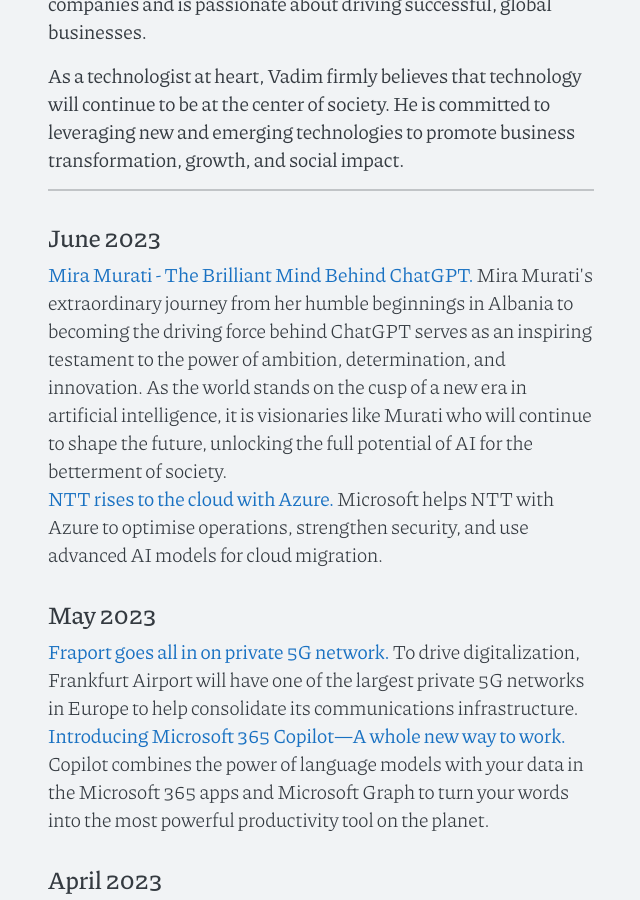
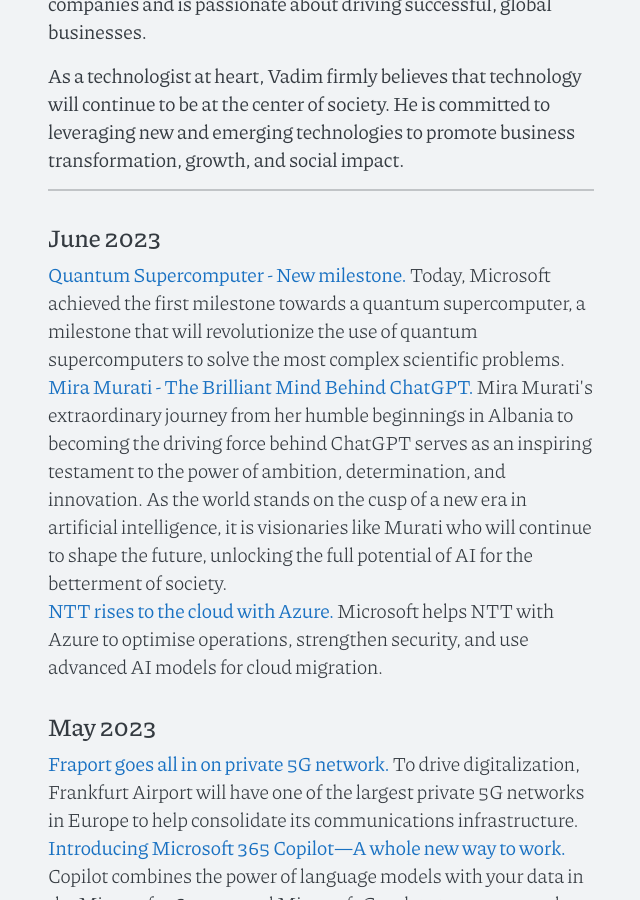
Before and after one commit to vadimzendejas/vadimzendejas.github.io, a Jekyll site: the page built from index.md, in a window 1280 px wide and 900 px high, scrolled down 1553 px. Shown: the whole window, without its empty margins (319-959 px from the left). Built offline with Jekyll 4.4.1, drawn with Linux system fonts in a browser that asks for light colours; some of the changed text lies outside the part shown.

Commit message:
Added 2023-06-22 Post

```diff
--- /dev/null
+++ b/_posts/2023-06-22-azure-quantum-supercomputer.md
@@ -0,0 +1,12 @@
+---
+layout: post
+title: Quantum Supercomputer - New milestone
+lead: Today, Microsoft achieved the first milestone towards a quantum supercomputer, a milestone that will revolutionize the use of quantum supercomputers to solve the most complex scientific problems.
+tags: quantumcomputing azurequantum ai cloud quantumphysics microsoft artificialintelligence
+---
+
+It is very exciting to see advancements in fundamental physics and the use of scale of cloud computing and AI copilots to make that happen. What a time for science and technology!
+
+The milestone was presented in peer-reviewed data just published in the American Physical Society (APS Physics) journal, Physical Review B.
+
+[https://cloudblogs.microsoft.com/quantum/2023/06/21/microsoft-achieves-first-milestone-towards-a-quantum-supercomputer/](https://cloudblogs.microsoft.com/quantum/2023/06/21/microsoft-achieves-first-milestone-towards-a-quantum-supercomputer/)
```
Also changed, not shown: _posts/2023-05-01-microsoft-copilot.md (+1 -1 lines), _posts/2023-06-08-mira-murati.md (+1 -1 lines).
